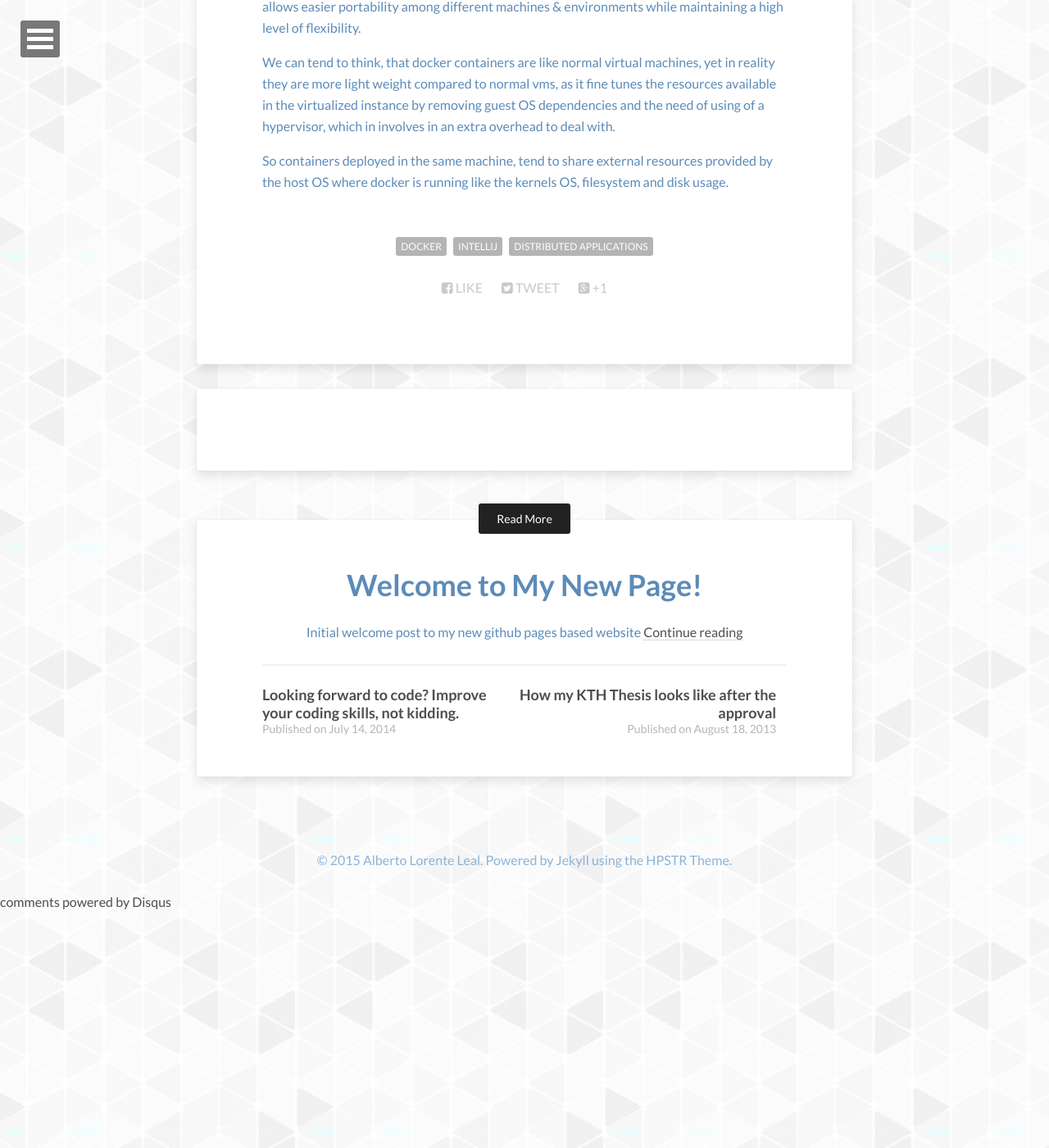
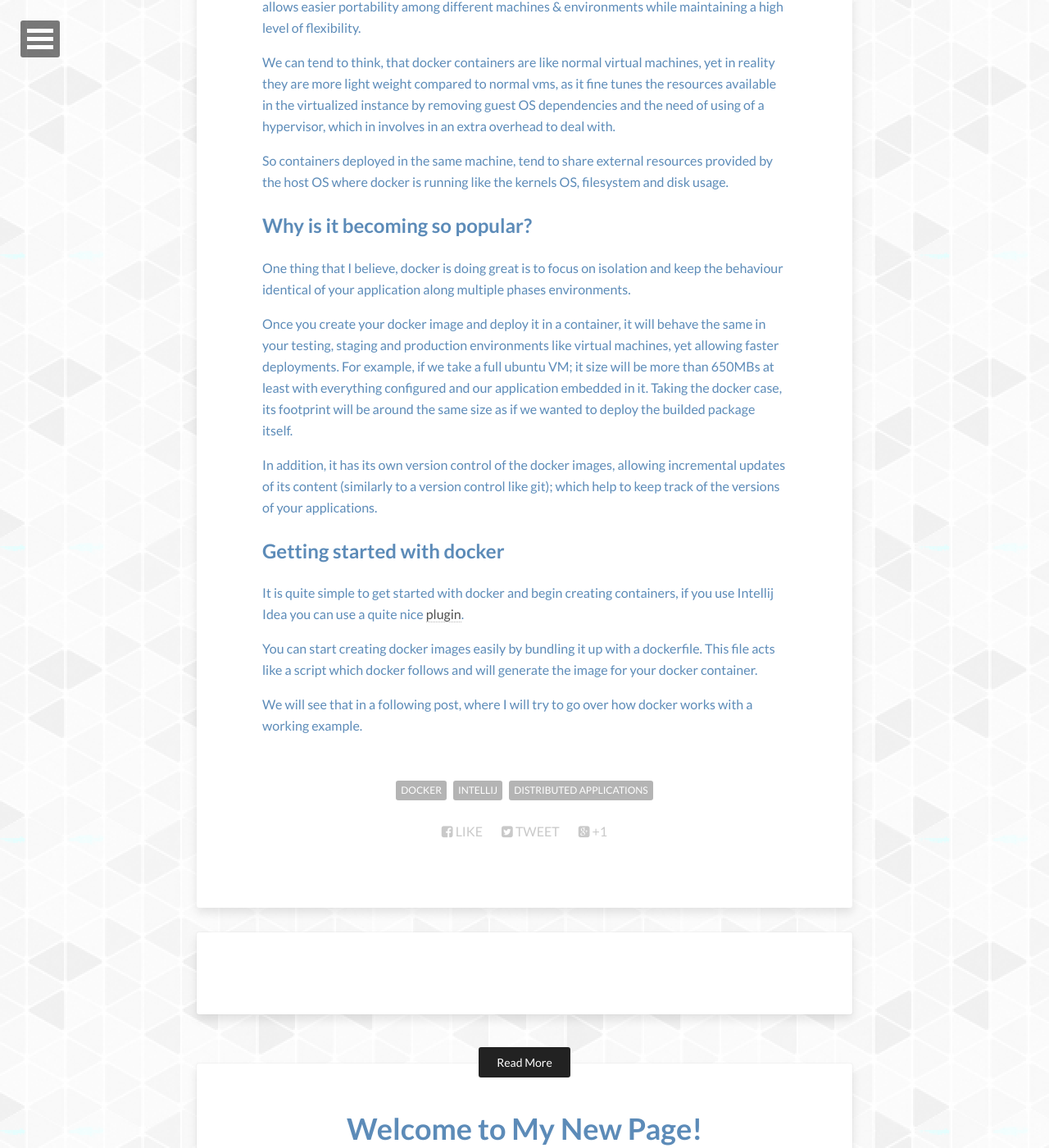
Before and after one commit to alorlea/alorlea.github.io, a Jekyll site: the page built from _posts/posts/2015-08-13-developing-applications-with-docker.markdown, in a window 1280 px wide and 1400 px high, scrolled down 786 px. Shown: the whole window at 82% size. Built offline with Jekyll 4.4.1, drawn with Linux system fonts in a browser that asks for light colours; nearby versions of some CDN libraries; comment, search, counter and statistics services are not loaded; before the commit the page ends 1895 px from its top, so only the background shows below that; some of the changed text lies outside the part shown.

Commit message:
updated post on docker

```diff
--- a/_posts/posts/2015-08-13-developing-applications-with-docker.markdown
+++ b/_posts/posts/2015-08-13-developing-applications-with-docker.markdown
@@ -37,3 +37,26 @@ and the need of using of a hypervisor, which in involves in an extra overhead to
 
 So containers deployed in the same machine, tend to share external resources provided by the host OS where docker is
 running like the kernels OS, filesystem and disk usage.
+
+## Why is it becoming so popular?
+
+One thing that I believe, docker is doing great is to focus on isolation and keep the behaviour identical of your application
+along multiple phases environments.
+
+Once you create your docker image and deploy it in a container, it will behave the same in your testing, staging and
+production environments like virtual machines, yet allowing faster deployments. For example, if we take a full ubuntu
+VM; it size will be more than 650MBs at least with everything configured and our application embedded in it.
+Taking the docker case, its footprint will be around the same size as if we wanted to deploy the builded package itself.
+
+In addition, it has its own version control of the docker images, allowing incremental updates of its content
+(similarly to a version control like git); which help to keep track of the versions of your applications.
+
+## Getting started with docker
+
+It is quite simple to get started with docker and begin creating containers, if you use Intellij Idea you can use a
+quite nice [plugin](http://blog.jetbrains.com/idea/2015/03/docker-support-in-intellij-idea-14-1/).
+
+You can start creating docker images easily by bundling it up with a dockerfile. This file acts like a script which
+docker follows and will generate the image for your docker container.
+
+We will see that in a following post, where I will try to go over how docker works with a working example.
```
Also changed, not shown: 1 other file.
